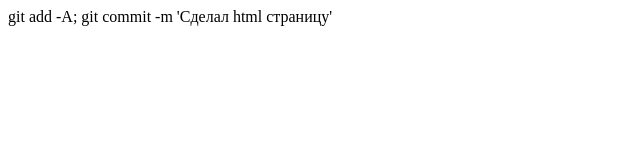
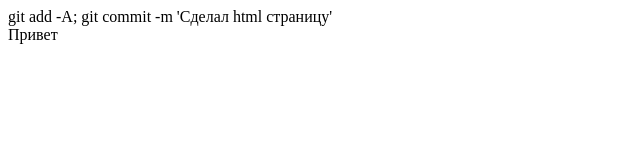
Before and after one commit to Vladimir1309/jsTest, a plain HTML site: page index.html in a window 1280 px wide. Shown: the full height of the page, 0-640 px from the left. Drawn offline with Linux system fonts and the light colour scheme.

Commit message:
Добавил текст Привет

```diff
--- a/index.html
+++ b/index.html
@@ -7,5 +7,6 @@
 </head>
 <body>
     <div>git add -A; git commit -m 'Сделал html страницу'</div>
+    <div>Привет</div>
 </body>
 </html>
```
